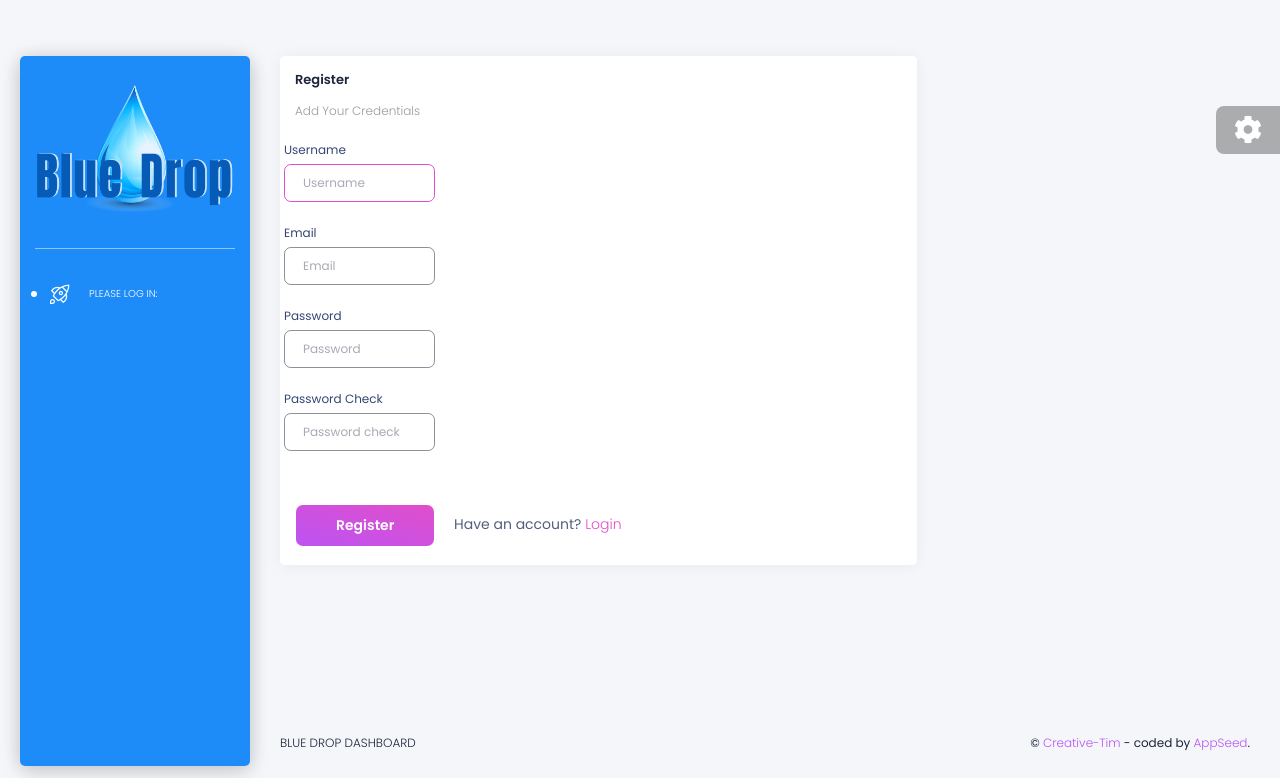
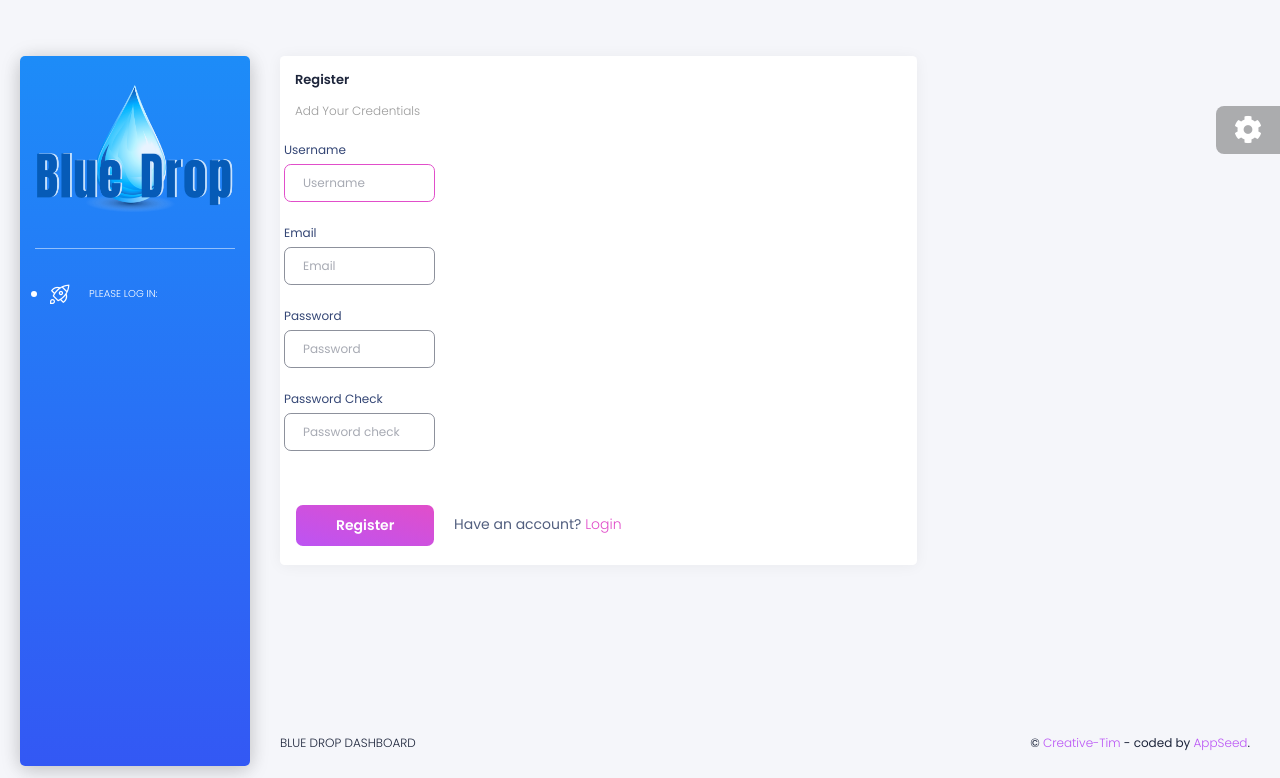
Before and after one commit to MiloshBogdanovic/WDN-DASH, a Django app: page /register/ in a window 1280 px wide. Shown: the part 24-802 px from the top of the page. Run offline with Django 3.2, Linux system fonts and the light colour scheme; some libraries are stand-ins or nearby versions.

Commit message:
Added persistent background and sidenav colors

```diff
--- a/core/templates/includes/scripts-sidebar.html
+++ b/core/templates/includes/scripts-sidebar.html
@@ -4,6 +4,7 @@
     $(document).ready(function() {
       $().ready(function() {
         $sidebar = $('.sidebar');
+
         $navbar = $('.navbar');
         $main_panel = $('.main-panel');
 
@@ -17,6 +18,10 @@
 
         fixed_plugin_open = $('.sidebar .sidebar-wrapper .nav li.active a p').html();
 
+
+        //Set SideNav Color And Background if the values exist in the Local Storage
+        $sidebar.attr('data', localStorage.getItem('side-bar-color') ? localStorage.getItem('side-bar-color') : 'blue');
+        localStorage.getItem('background-color') == 'black' ? $('body').removeClass('white-content') : $('body').addClass('black-content')
 
 
         $('.fixed-plugin a').click(function(event) {
@@ -34,7 +39,7 @@
           $(this).addClass('active');
 
           var new_color = $(this).data('color');
-
+          console.log(new_color)
           if ($sidebar.length != 0) {
             $sidebar.attr('data', new_color);
           }
@@ -50,6 +55,8 @@
           if ($sidebar_responsive.length != 0) {
             $sidebar_responsive.attr('data', new_color);
           }
+
+          localStorage.setItem('side-bar-color', new_color);
         });
 
         $('.switch-sidebar-mini input').on("switchChange.bootstrapSwitch", function() {
@@ -102,10 +109,12 @@
         });
 
         $('.light-badge').click(function() {
+          localStorage.setItem('background-color', 'white')
           $('body').addClass('white-content');
         });
 
         $('.dark-badge').click(function() {
+          localStorage.setItem('background-color', 'black')
           $('body').removeClass('white-content');
         });
       });
--- a/core/templates/layouts/base.html
+++ b/core/templates/layouts/base.html
@@ -27,7 +27,7 @@
   <link rel="icon" type="image/png"          href="{% static 'assets/img/favicon.png'    %}">
 
   <title>
-    BLue Drop
+    Blue Drop
   </title>
 
   <!--     Fonts and icons     -->
```
